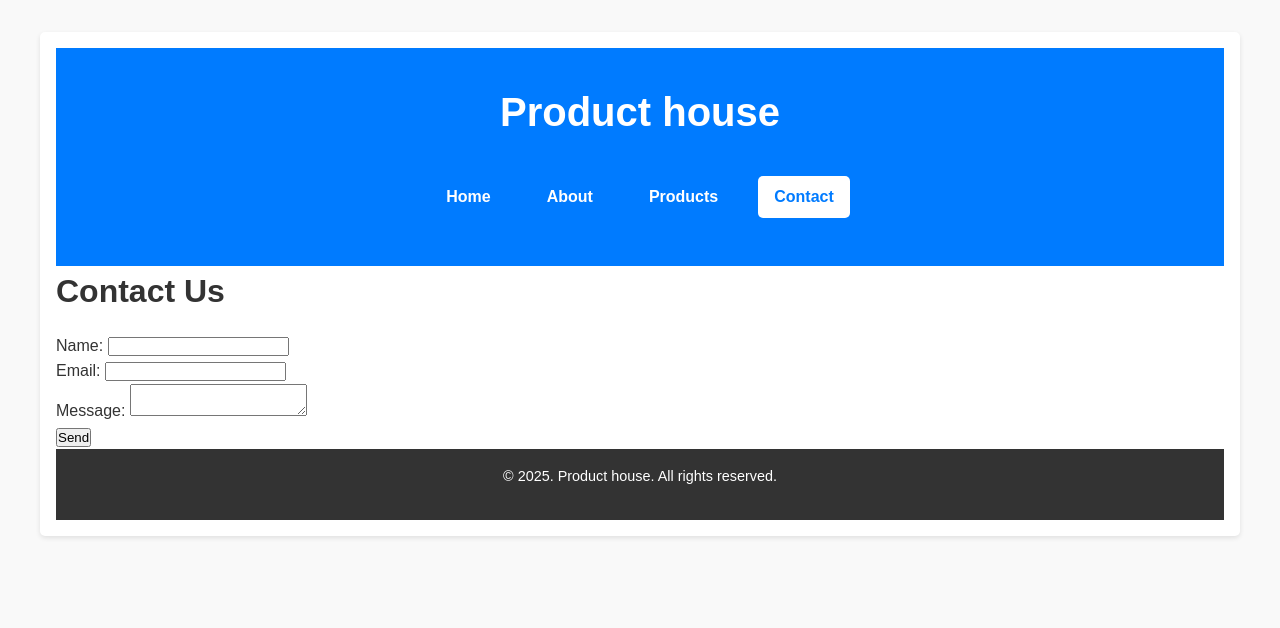
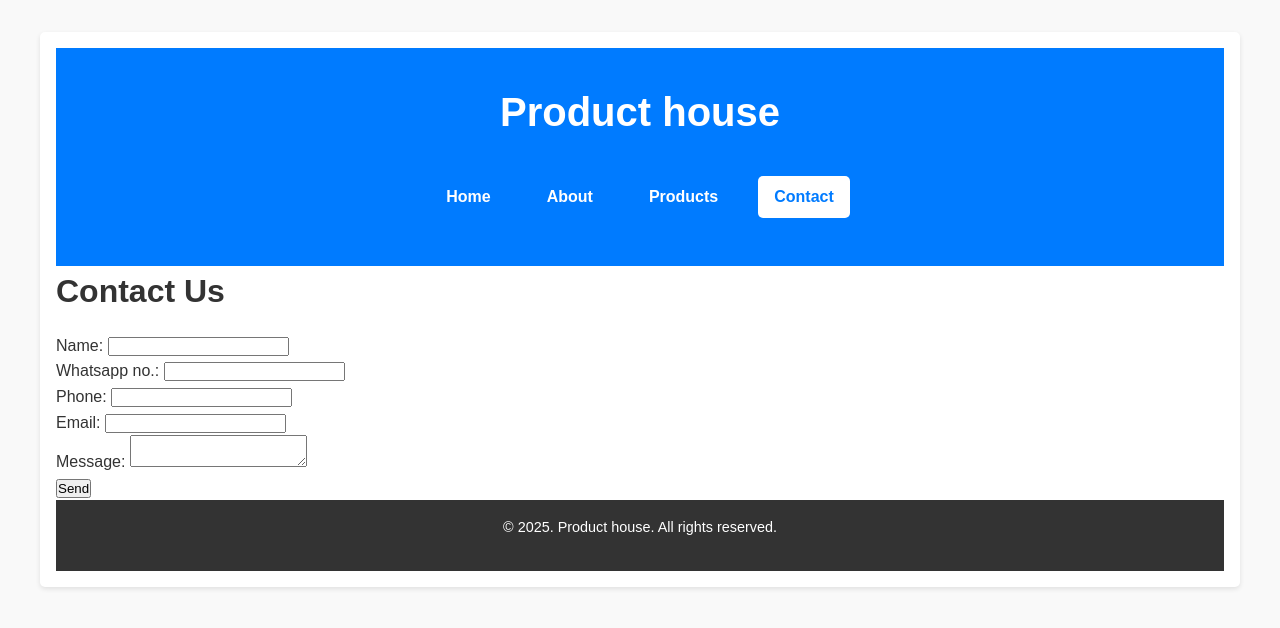
Before and after one commit to tournguide/netlify-jekyll, a Jekyll site: the page built from contact.markdown, in a window 1280 px wide. Shown: the top 628 px of the page. Built offline with Jekyll 4.4.1, drawn with Linux system fonts in a browser that asks for light colours.

Commit message:
Update contact.html

```diff
--- a/_layouts/contact.html
+++ b/_layouts/contact.html
@@ -13,6 +13,14 @@
     <div>
       <label for="name">Name:</label>
       <input type="text" id="name" name="name" required>
+    </div>
+    <div>
+      <label for="whatsapp">Whatsapp no.:</label>
+      <input type="text" id="whatsapp" name="whatsapp">
+    </div>
+     <div>
+      <label for="phone">Phone:</label>
+      <input type="text" id="phone" name="phone" required>
     </div>
     <div>
       <label for="email">Email:</label>
```
